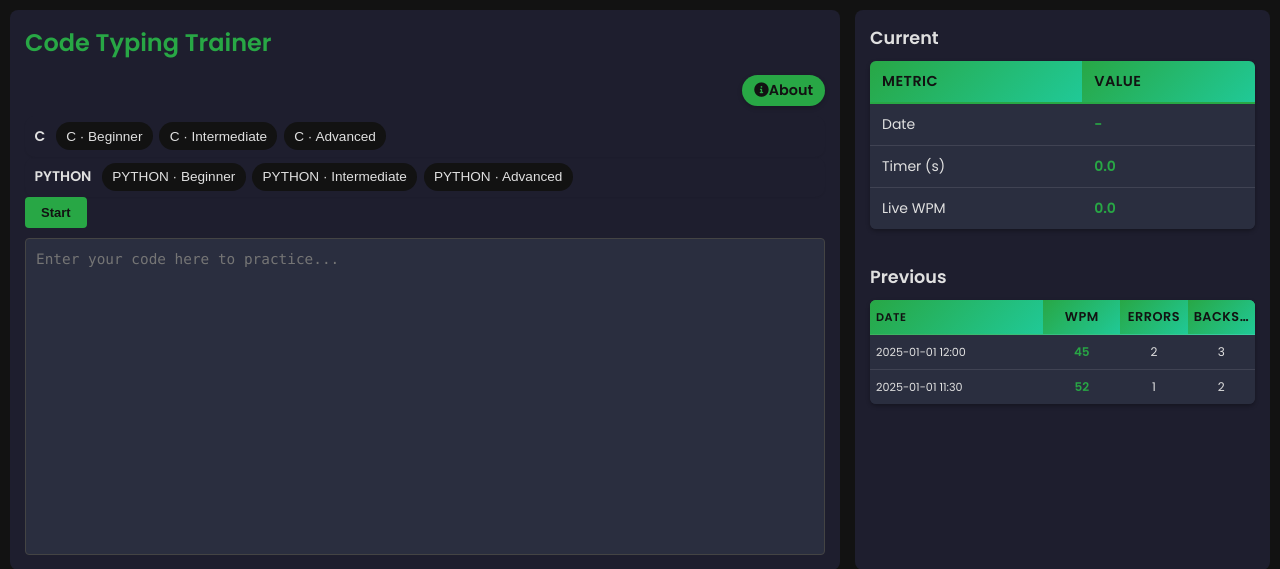
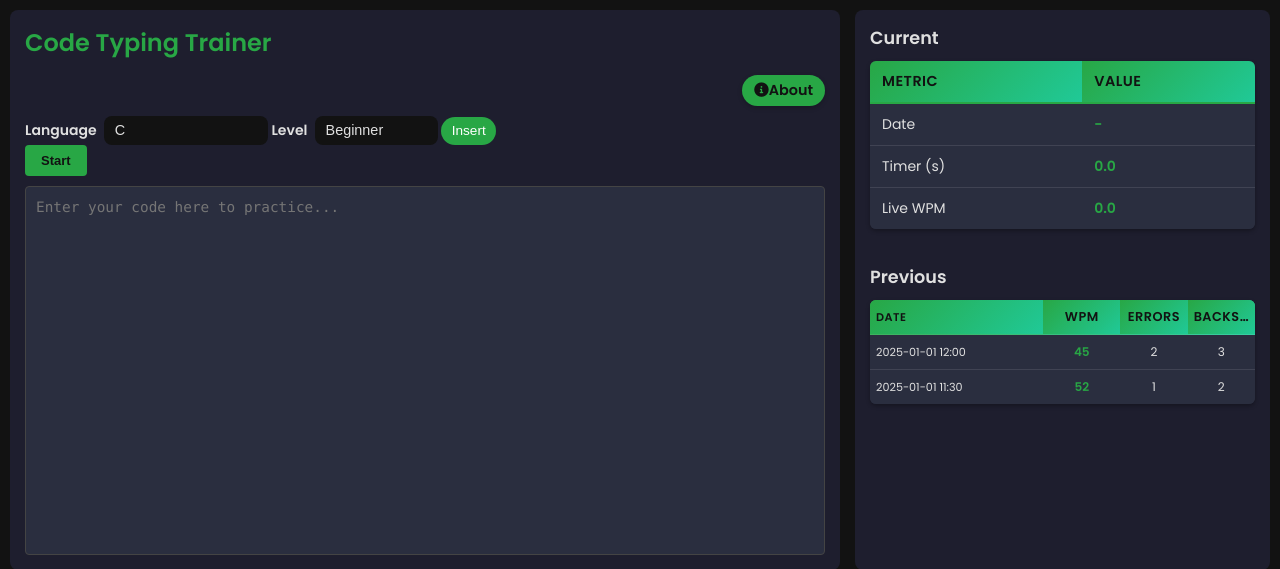
Before and after one commit to ahmadasmandar/code_typing_tranier, a Flask app: page / in a window 1280 px wide. Shown: the top 569 px of the page. Run offline with Flask 3, Linux system fonts and the light colour scheme; data that the repository does not hold is empty.

Commit message:
feat: create initial code typing trainer frontend with templates and stats tracking

```diff
--- a/static/script.js
+++ b/static/script.js
@@ -53,44 +53,35 @@ document.addEventListener('DOMContentLoaded', () => {
     }
   };
 
-  // Dynamically load templates from JSON and render buttons
-  const templateContainer = document.getElementById('templateRow');
+  // Build dropdowns from JSON templates
+  const templateLangSel = document.getElementById('templateLang');
+  const templateLevelSel = document.getElementById('templateLevel');
+  const templateApplyBtn = document.getElementById('templateApply');
+  let TEMPLATE_MAP = null; // { langId: { levelId: snippet } }
 
-  function renderTemplateButtons(sourceTemplates) {
-    if (!templateContainer) return;
-    templateContainer.innerHTML = '';
-    const frag = document.createDocumentFragment();
+  function populateLanguageDropdown(map) {
+    if (!templateLangSel) return;
+    templateLangSel.innerHTML = '';
+    const ids = Object.keys(map).sort();
+    ids.forEach(id => {
+      const opt = document.createElement('option');
+      opt.value = id;
+      opt.textContent = id === 'practice' ? 'Practice (Symbols)' : id.toUpperCase();
+      templateLangSel.appendChild(opt);
+    });
+  }
 
-    Object.entries(sourceTemplates).forEach(([langId, levels]) => {
-      const group = document.createElement('div');
-      group.className = 'template-group';
-
-      const label = document.createElement('div');
-      label.className = 'template-label';
-      label.textContent = langId.toUpperCase();
-      group.appendChild(label);
-
-      ['beginner','intermediate','advanced'].forEach(levelId => {
-        if (!levels[levelId]) return;
-        const btn = document.createElement('button');
-        btn.className = 'template-btn';
-        btn.dataset.lang = langId;
-        btn.dataset.level = levelId;
-        btn.textContent = `${langId.toUpperCase()} · ${levelId[0].toUpperCase()}${levelId.slice(1)}`;
-        btn.addEventListener('click', () => {
-          const tpl = sourceTemplates[langId]?.[levelId] || '';
-          if (tpl) {
-            codeInput.value = tpl;
-            codeInput.focus();
-          }
-        });
-        group.appendChild(btn);
-      });
-
-      frag.appendChild(group);
+  function populateLevelDropdown(map, langId) {
+    if (!templateLevelSel) return;
+    templateLevelSel.innerHTML = '';
+    const levels = map[langId] || {};
+    Object.keys(levels).forEach(levelId => {
+      const label = levelId[0].toUpperCase() + levelId.slice(1).replace('-', ' ');
+      const opt = document.createElement('option');
+      opt.value = levelId;
+      opt.textContent = label;
+      templateLevelSel.appendChild(opt);
     });
-
-    templateContainer.appendChild(frag);
   }
 
   async function loadTemplatesJSON() {
@@ -111,14 +102,21 @@ document.addEventListener('DOMContentLoaded', () => {
         });
       });
       if (Object.keys(map).length) {
-        renderTemplateButtons(map);
+        TEMPLATE_MAP = map;
+        populateLanguageDropdown(map);
+        const firstLang = Object.keys(map)[0];
+        populateLevelDropdown(map, firstLang);
         return;
       }
       // fallback if empty
-      renderTemplateButtons(CODE_TEMPLATES);
+      TEMPLATE_MAP = CODE_TEMPLATES;
+      populateLanguageDropdown(TEMPLATE_MAP);
+      populateLevelDropdown(TEMPLATE_MAP, Object.keys(TEMPLATE_MAP)[0]);
     } catch (e) {
       // Fallback to built-in templates if fetch/parse fails
-      renderTemplateButtons(CODE_TEMPLATES);
+      TEMPLATE_MAP = CODE_TEMPLATES;
+      populateLanguageDropdown(TEMPLATE_MAP);
+      populateLevelDropdown(TEMPLATE_MAP, Object.keys(TEMPLATE_MAP)[0]);
     }
   }
 
@@ -186,6 +184,27 @@ document.addEventListener('DOMContentLoaded', () => {
     highlightActive();
     codeDisplay.focus();
   });
+
+  // Wire dropdown change handlers
+  if (templateLangSel) {
+    templateLangSel.addEventListener('change', () => {
+      if (!TEMPLATE_MAP) return;
+      populateLevelDropdown(TEMPLATE_MAP, templateLangSel.value);
+    });
+  }
+
+  if (templateApplyBtn) {
+    templateApplyBtn.addEventListener('click', () => {
+      if (!TEMPLATE_MAP) return;
+      const langId = templateLangSel.value;
+      const levelId = templateLevelSel.value;
+      const tpl = TEMPLATE_MAP[langId]?.[levelId];
+      if (tpl) {
+        codeInput.value = tpl;
+        codeInput.focus();
+      }
+    });
+  }
 
   // Initialize dynamic templates
   loadTemplatesJSON();
--- a/static/style.css
+++ b/static/style.css
@@ -189,6 +189,40 @@ body {
 .template-btn:focus-visible {
   outline: 2px solid var(--accent);
   outline-offset: 2px;
+}
+
+/* Dropdown styling for template picker */
+.template-select {
+  appearance: none;
+  -webkit-appearance: none;
+  -moz-appearance: none;
+  padding: 0.4rem 2rem 0.4rem 0.65rem;
+  border: 1px solid var(--border);
+  background: var(--bg);
+  color: var(--text);
+  border-radius: 8px;
+  font-size: 0.9rem;
+  background-image: linear-gradient(45deg, transparent 50%, var(--muted) 50%),
+                    linear-gradient(135deg, var(--muted) 50%, transparent 50%),
+                    linear-gradient(to right, var(--border), var(--border));
+  background-position: calc(100% - 16px) calc(1rem - 3px), calc(100% - 11px) calc(1rem - 3px), calc(100% - 2.5rem) 50%;
+  background-size: 5px 5px, 5px 5px, 1px 60%;
+  background-repeat: no-repeat;
+}
+
+.template-select:focus-visible {
+  outline: 2px solid var(--accent);
+  outline-offset: 2px;
+}
+
+.template-apply {
+  background: var(--accent);
+  color: #fff;
+  border-color: var(--accent);
+}
+
+.template-apply:hover {
+  filter: brightness(1.05);
 }
 
 .admin-section form {
--- a/static/templates.json
+++ b/static/templates.json
@@ -41,6 +41,37 @@
           "snippet": "from dataclasses import dataclass\nfrom typing import Optional\n\n@dataclass\nclass Node:\n    val: int\n    next: Optional['Node'] = None\n\ndef push(head: Optional[Node], v: int) -> Node:\n    return Node(v, head)\n\n\ndef print_list(head: Optional[Node]) -> None:\n    p = head\n    out = []\n    while p:\n        out.append(str(p.val))\n        p = p.next\n    print(\" \".join(out))\n\nhead = None\nfor i in range(5):\n    head = push(head, i*i)\nprint_list(head)\n"
         }
       ]
+    },
+    {
+      "id": "practice",
+      "label": "Practice (Symbols)",
+      "levels": [
+        {
+          "id": "punctuation",
+          "label": "Punctuation",
+          "snippet": ", . ; : ! ? - -- ...\ncomma, period. semicolon; colon: exclaim! question?\nmix: one, two; three: four! five? six...\n"
+        },
+        {
+          "id": "brackets",
+          "label": "Brackets",
+          "snippet": "(parentheses) [square] {curly} <angle>\n(()[]){}<>  ([{<>}])  <{[()]}>\nwrap(me)[nicely]{please}<ok>\n"
+        },
+        {
+          "id": "operators",
+          "label": "Operators",
+          "snippet": "+ - * / % ++ -- += -= *= /= %= == != > < >= <= && || ! ~ ^ & | << >> <<= >>=\nfoo+=42; bar-=7; x*=y; z/=2; mod%=3;\nif(a==b || c!=d && e>=f) g<<=1; h^=i; j|=k;\n"
+        },
+        {
+          "id": "strings-escapes",
+          "label": "Strings & Escapes",
+          "snippet": "'single' \"double\" `backtick` \\backslash\\ /slash/\nnew\nline, tab\there, quote\"inside\", backslash\\\\\nraw: r'path\\to\\file'  f\"value={42}\"\n"
+        },
+        {
+          "id": "mixed",
+          "label": "Mixed Symbols",
+          "snippet": "@$#%&*_-=+|:;,.!?~^`<>()[]{}\\/\\\\\nemail@example.com | https://example.com/path?x=1&y=2#frag\nJSON: {\"key\": [1, 2, 3], \"ok\": true} | array[0] = value;\n"
+        }
+      ]
     }
   ]
 }
--- a/templates/index.html
+++ b/templates/index.html
@@ -17,7 +17,13 @@
         <a href="/about" class="about-link"><i class="fas fa-info-circle"></i> About</a>
       </div>
 
-      <div class="template-row" id="templateRow" aria-label="Code templates"></div>
+      <div class="template-row" id="templateRow" aria-label="Code templates">
+        <label for="templateLang" class="template-label">Language</label>
+        <select id="templateLang" class="template-select" aria-label="Template language"></select>
+        <label for="templateLevel" class="template-label">Level</label>
+        <select id="templateLevel" class="template-select" aria-label="Template level"></select>
+        <button id="templateApply" class="template-btn template-apply" title="Insert selected template">Insert</button>
+      </div>
 
       <div class="btn-row">
         <button id="startBtn">Start</button>
```
